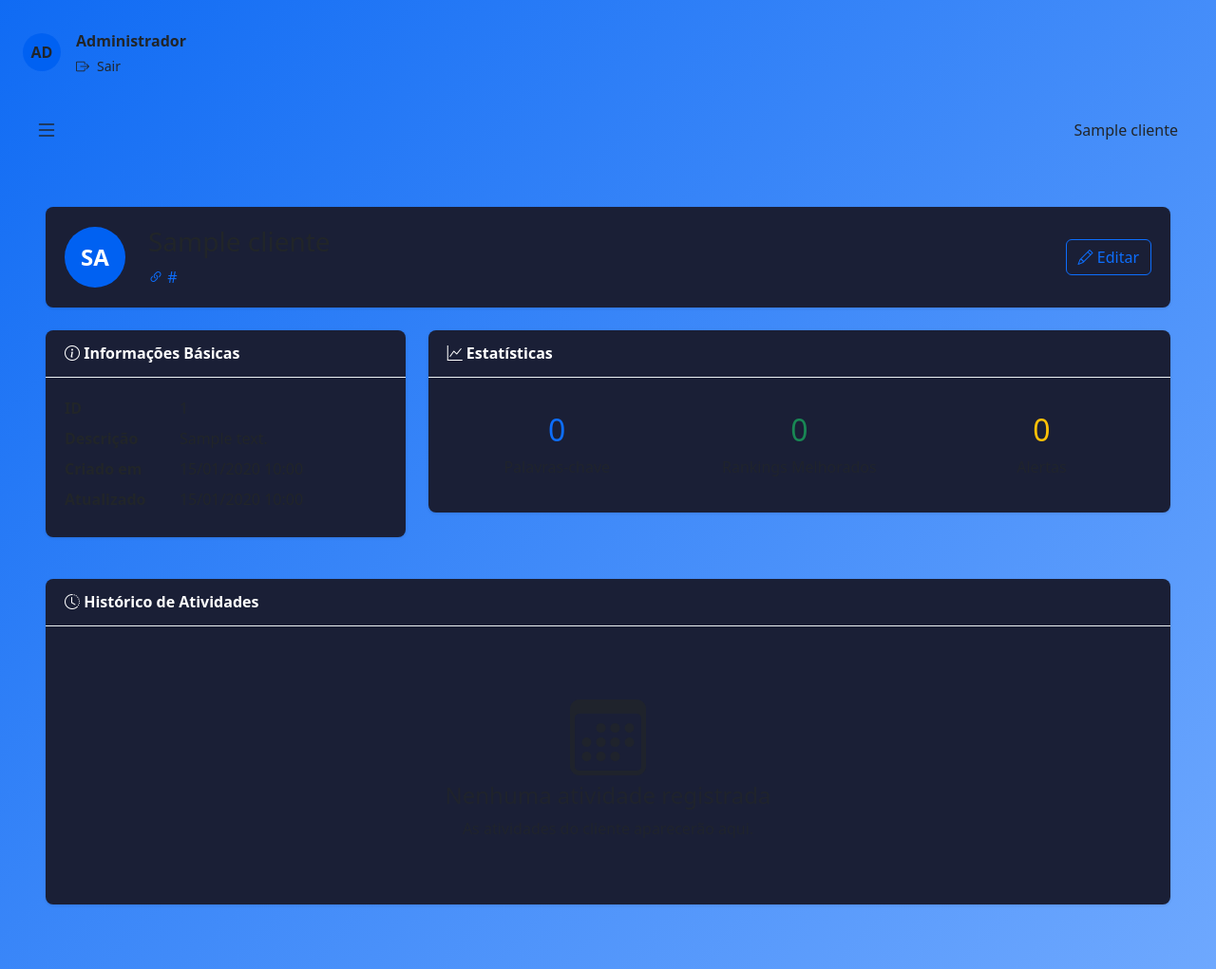
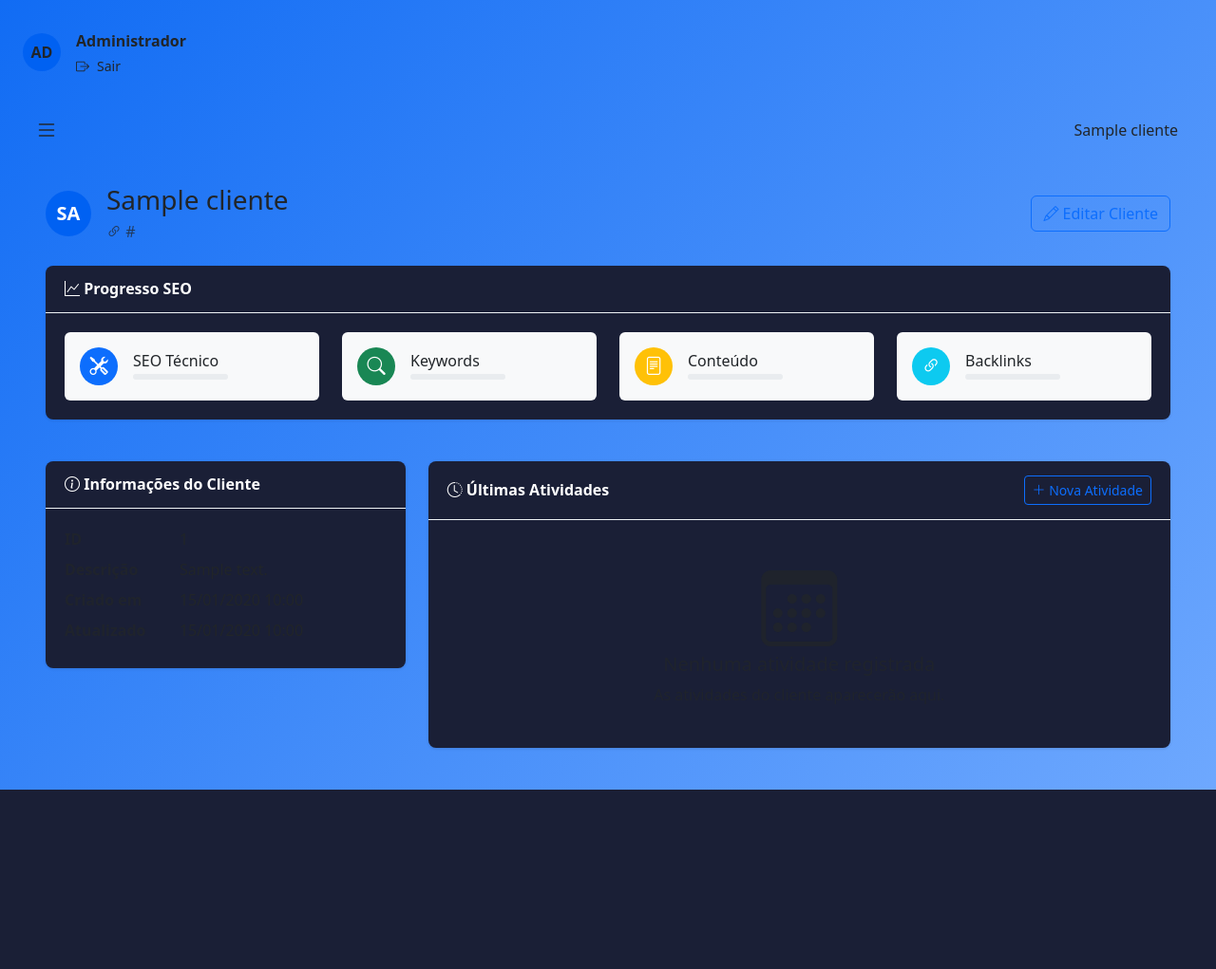
Before and after one commit to Gabrielnfranca/RankFlow_SEO, a Flask app: page /cliente/1 in a window 1280 px wide. Shown: the part 381-1402 px from the top of the page at 95% size. After the commit the page ends 1213 px from the top, so only its background shows below. Run offline with Flask 3, Linux system fonts and the light colour scheme; a user stored in the database is signed in; tables that the repository leaves empty hold one stand-in row (values such as "Sample post").

Commit message:
Atualizar design da página de detalhes do cliente: - Adicionar cards de progresso SEO - Melhorar layout e espaçamento - Seguir padrão visual do sistema

```diff
--- a/templates/detalhe_cliente.html
+++ b/templates/detalhe_cliente.html
@@ -2,109 +2,155 @@
 
 {% block title %}{{ cliente.nome }} - Detalhes{% endblock %}
 
-{% block header_title %}Detalhes do Cliente{% endblock %}
+{% block content %}
+<div class="container-fluid px-4">
+    <div class="d-flex justify-content-between align-items-center mb-4">
+        <div class="d-flex align-items-center gap-3">
+            <div class="avatar-circle" style="width: 48px; height: 48px; font-size: 20px;">
+                {{ cliente.nome[:2].upper() }}
+            </div>
+            <div>
+                <h1 class="h3 mb-1">{{ cliente.nome }}</h1>
+                {% if cliente.website %}
+                    <a href="{{ cliente.website }}" target="_blank" class="text-decoration-none text-muted">
+                        <i class="bi bi-link-45deg"></i> {{ cliente.website }}
+                    </a>
+                {% endif %}
+            </div>
+        </div>
+        <div>
+            <a href="{{ url_for('editar_cliente', id=cliente.id) }}" class="btn btn-outline-primary">
+                <i class="bi bi-pencil"></i> Editar Cliente
+            </a>
+        </div>
+    </div>
 
-{% block content %}
-<div class="container-fluid p-4">
-    <!-- Cabeçalho do Cliente -->
-    <div class="dashboard-card mb-4">
-        <div class="card-body">
-            <div class="d-flex align-items-center gap-4">
-                <div class="avatar-circle" style="width: 64px; height: 64px; font-size: 24px;">
-                    {{ cliente.nome[:2].upper() }}
+    <div class="row g-4">
+        <!-- Progresso SEO -->
+        <div class="col-12">
+            <div class="dashboard-card">
+                <div class="card-header d-flex justify-content-between align-items-center">
+                    <h2 class="card-title mb-0">
+                        <i class="bi bi-graph-up"></i> Progresso SEO
+                    </h2>
                 </div>
-                <div>
-                    <h1 class="h3 mb-2">{{ cliente.nome }}</h1>
-                    {% if cliente.website %}
-                        <a href="{{ cliente.website }}" target="_blank" class="text-decoration-none">
-                            <i class="bi bi-link-45deg"></i> {{ cliente.website }}
-                        </a>
-                    {% endif %}
-                </div>
-                <div class="ms-auto">
-                    <a href="{{ url_for('editar_cliente', id=cliente.id) }}" class="btn btn-outline-primary">
-                        <i class="bi bi-pencil"></i> Editar
-                    </a>
+                <div class="card-body">
+                    <div class="row g-4">
+                        <div class="col-md-3">
+                            <div class="d-flex align-items-center gap-3 p-3 rounded bg-light">
+                                <div class="icon-circle bg-primary text-white">
+                                    <i class="bi bi-tools"></i>
+                                </div>
+                                <div>
+                                    <h6 class="mb-1">SEO Técnico</h6>
+                                    <div class="progress" style="width: 100px; height: 6px;">
+                                        <div class="progress-bar" role="progressbar" style="width: 0%" aria-valuenow="0" aria-valuemin="0" aria-valuemax="100"></div>
+                                    </div>
+                                </div>
+                            </div>
+                        </div>
+                        <div class="col-md-3">
+                            <div class="d-flex align-items-center gap-3 p-3 rounded bg-light">
+                                <div class="icon-circle bg-success text-white">
+                                    <i class="bi bi-search"></i>
+                                </div>
+                                <div>
+                                    <h6 class="mb-1">Keywords</h6>
+                                    <div class="progress" style="width: 100px; height: 6px;">
+                                        <div class="progress-bar bg-success" role="progressbar" style="width: 0%" aria-valuenow="0" aria-valuemin="0" aria-valuemax="100"></div>
+                                    </div>
+                                </div>
+                            </div>
+                        </div>
+                        <div class="col-md-3">
+                            <div class="d-flex align-items-center gap-3 p-3 rounded bg-light">
+                                <div class="icon-circle bg-warning text-white">
+                                    <i class="bi bi-file-text"></i>
+                                </div>
+                                <div>
+                                    <h6 class="mb-1">Conteúdo</h6>
+                                    <div class="progress" style="width: 100px; height: 6px;">
+                                        <div class="progress-bar bg-warning" role="progressbar" style="width: 0%" aria-valuenow="0" aria-valuemin="0" aria-valuemax="100"></div>
+                                    </div>
+                                </div>
+                            </div>
+                        </div>
+                        <div class="col-md-3">
+                            <div class="d-flex align-items-center gap-3 p-3 rounded bg-light">
+                                <div class="icon-circle bg-info text-white">
+                                    <i class="bi bi-link-45deg"></i>
+                                </div>
+                                <div>
+                                    <h6 class="mb-1">Backlinks</h6>
+                                    <div class="progress" style="width: 100px; height: 6px;">
+                                        <div class="progress-bar bg-info" role="progressbar" style="width: 0%" aria-valuenow="0" aria-valuemin="0" aria-valuemax="100"></div>
+                                    </div>
+                                </div>
+                            </div>
+                        </div>
+                    </div>
                 </div>
             </div>
         </div>
-    </div>
 
-    <div class="row">
-        <!-- Informações Básicas -->
+        <!-- Informações do Cliente -->
         <div class="col-md-4">
             <div class="dashboard-card">
                 <div class="card-header">
-                    <h2 class="card-title">
-                        <i class="bi bi-info-circle"></i> Informações Básicas
+                    <h2 class="card-title mb-0">
+                        <i class="bi bi-info-circle"></i> Informações do Cliente
                     </h2>
                 </div>
                 <div class="card-body">
                     <dl class="row mb-0">
-                        <dt class="col-sm-4">ID</dt>
+                        <dt class="col-sm-4 text-muted">ID</dt>
                         <dd class="col-sm-8">{{ cliente.id }}</dd>
 
-                        <dt class="col-sm-4">Descrição</dt>
+                        <dt class="col-sm-4 text-muted">Descrição</dt>
                         <dd class="col-sm-8">{{ cliente.descricao or 'Não informada' }}</dd>
 
-                        <dt class="col-sm-4">Criado em</dt>
+                        <dt class="col-sm-4 text-muted">Criado em</dt>
                         <dd class="col-sm-8">{{ cliente.created_at.strftime('%d/%m/%Y %H:%M') }}</dd>
 
-                        <dt class="col-sm-4">Atualizado</dt>
+                        <dt class="col-sm-4 text-muted">Atualizado</dt>
                         <dd class="col-sm-8">{{ cliente.updated_at.strftime('%d/%m/%Y %H:%M') }}</dd>
                     </dl>
                 </div>
             </div>
         </div>
 
-        <!-- Estatísticas -->
+        <!-- Últimas Atividades -->
         <div class="col-md-8">
             <div class="dashboard-card">
-                <div class="card-header">
-                    <h2 class="card-title">
-                        <i class="bi bi-graph-up"></i> Estatísticas
+                <div class="card-header d-flex justify-content-between align-items-center">
+                    <h2 class="card-title mb-0">
+                        <i class="bi bi-clock-history"></i> Últimas Atividades
                     </h2>
+                    <button class="btn btn-sm btn-outline-primary">
+                        <i class="bi bi-plus-lg"></i> Nova Atividade
+                    </button>
                 </div>
                 <div class="card-body">
-                    <div class="row">
-                        <div class="col-sm-4">
-                            <div class="text-center p-3">
-                                <h3 class="h2 mb-2 text-primary">0</h3>
-                                <p class="text-muted mb-0">Palavras-chave</p>
-                            </div>
-                        </div>
-                        <div class="col-sm-4">
-                            <div class="text-center p-3">
-                                <h3 class="h2 mb-2 text-success">0</h3>
-                                <p class="text-muted mb-0">Rankings Melhorados</p>
-                            </div>
-                        </div>
-                        <div class="col-sm-4">
-                            <div class="text-center p-3">
-                                <h3 class="h2 mb-2 text-warning">0</h3>
-                                <p class="text-muted mb-0">Alertas</p>
-                            </div>
-                        </div>
+                    <div class="text-center py-4">
+                        <i class="bi bi-calendar3 display-1 text-muted mb-3"></i>
+                        <h5 class="text-muted">Nenhuma atividade registrada</h5>
+                        <p class="text-muted mb-0">As atividades do cliente aparecerão aqui.</p>
                     </div>
                 </div>
             </div>
         </div>
     </div>
+</div>
 
-    <!-- Histórico de Atividades -->
-    <div class="dashboard-card mt-4">
-        <div class="card-header">
-            <h2 class="card-title">
-                <i class="bi bi-clock-history"></i> Histórico de Atividades
-            </h2>
-        </div>
-        <div class="card-body">
-            <div class="text-center py-5">
-                <i class="bi bi-calendar3 display-1 text-muted mb-4"></i>
-                <h4 class="text-muted">Nenhuma atividade registrada</h4>
-                <p class="text-muted mb-0">As atividades do cliente aparecerão aqui.</p>
-            </div>
-        </div>
-    </div>
-</div>
+<style>
+.icon-circle {
+    width: 40px;
+    height: 40px;
+    border-radius: 50%;
+    display: flex;
+    align-items: center;
+    justify-content: center;
+    font-size: 1.2rem;
+}
+</style>
 {% endblock %}
```
